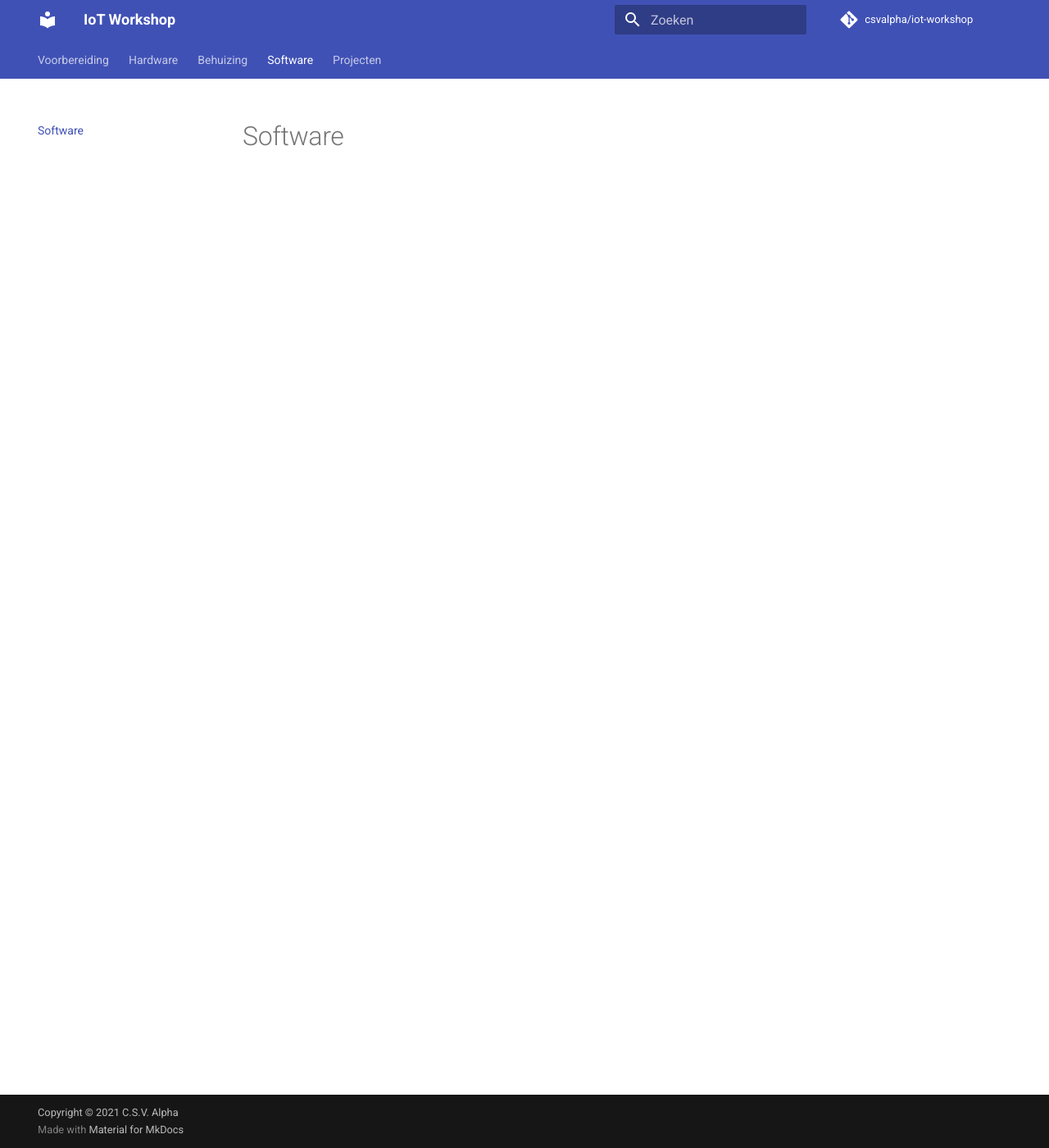
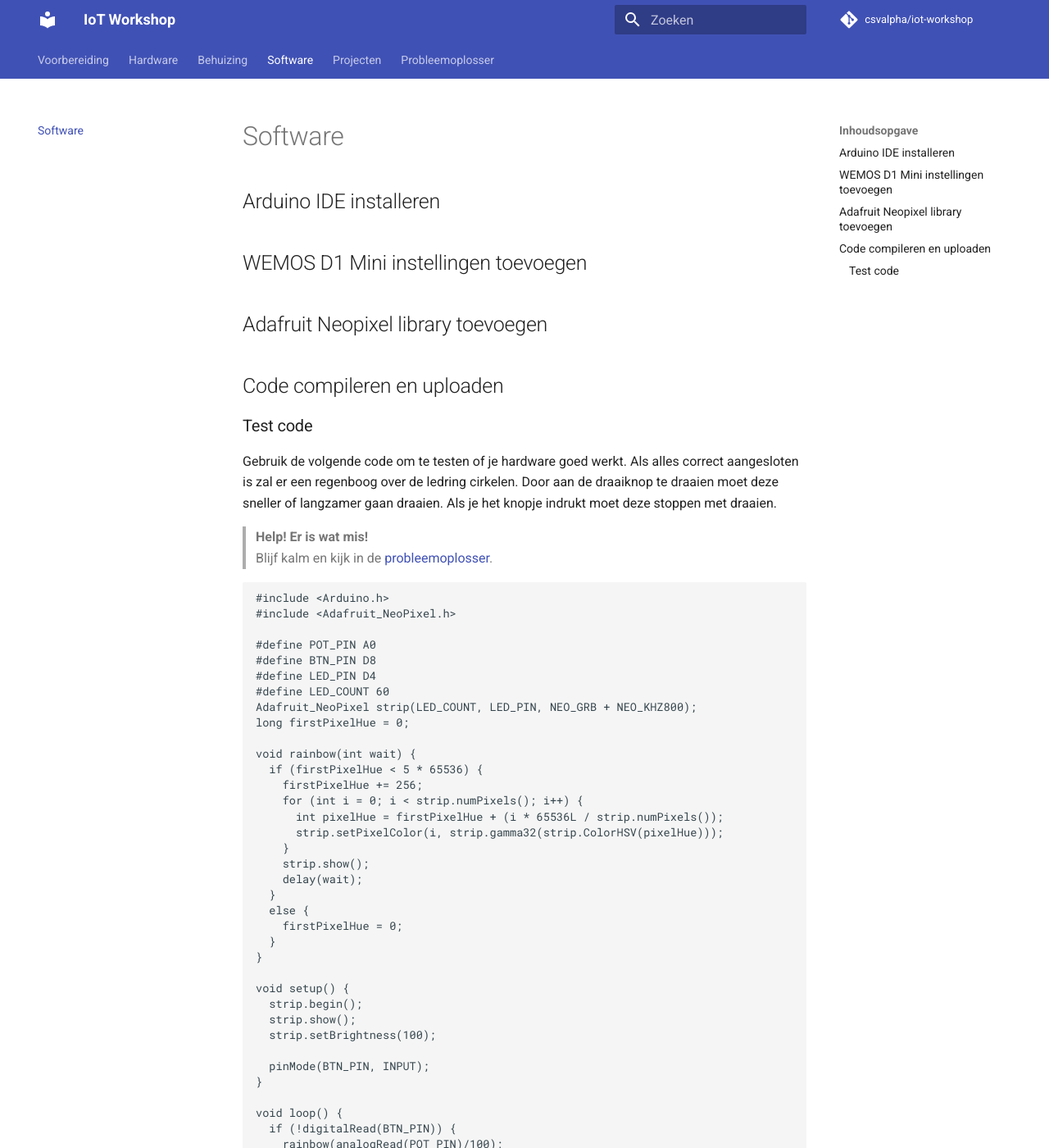
Before and after one commit to csvalpha/iot-workshop, an MkDocs documentation site: the page built from docs/software.md, in a window 1280 px wide and 1400 px high. Shown: the whole window at 82% size. Built offline with MkDocs 1.6.1 and Material for MkDocs 9.7.7, drawn with Linux system fonts in a browser that asks for light colours; comment, search, counter and statistics services are not loaded; some of the changed text lies outside the part shown.

Commit message:
Add basic software manual

````diff
--- a/docs/software.md
+++ b/docs/software.md
@@ -1 +1,56 @@
 # Software
+
+## Arduino IDE installeren
+
+## WEMOS D1 Mini instellingen toevoegen
+
+## Adafruit Neopixel library toevoegen
+
+## Code compileren en uploaden
+
+### Test code
+Gebruik de volgende code om te testen of je hardware goed werkt. Als alles correct aangesloten is zal er een regenboog over de ledring cirkelen. Door aan de draaiknop te draaien moet deze sneller of langzamer gaan draaien. Als je het knopje indrukt moet deze stoppen met draaien.
+
+> **Help! Er is wat mis!**
+> Blijf kalm en kijk in de [probleemoplosser](./probleemoplosser.md).
+
+```arduino
+#include <Arduino.h>
+#include <Adafruit_NeoPixel.h>
+
+#define POT_PIN A0
+#define BTN_PIN D8
+#define LED_PIN D4
+#define LED_COUNT 60
+Adafruit_NeoPixel strip(LED_COUNT, LED_PIN, NEO_GRB + NEO_KHZ800);
+long firstPixelHue = 0;
+
+void rainbow(int wait) {
+  if (firstPixelHue < 5 * 65536) {
+    firstPixelHue += 256;
+    for (int i = 0; i < strip.numPixels(); i++) {
+      int pixelHue = firstPixelHue + (i * 65536L / strip.numPixels());
+      strip.setPixelColor(i, strip.gamma32(strip.ColorHSV(pixelHue)));
+    }
+    strip.show();
+    delay(wait);
+  }
+  else {
+    firstPixelHue = 0;
+  }
+}
+
+void setup() {
+  strip.begin();
+  strip.show();
+  strip.setBrightness(100);
+
+  pinMode(BTN_PIN, INPUT);
+}
+
+void loop() {
+  if (!digitalRead(BTN_PIN)) {
+    rainbow(analogRead(POT_PIN)/100);
+  }
+}
+```
--- a/mkdocs.yml
+++ b/mkdocs.yml
@@ -36,3 +36,4 @@
     - Wakeuplight: 'projecten/wakeuplight.md'
     - Klok: 'projecten/klok.md'
     - Agenda: 'projecten/agenda.md'
+  - Probleemoplosser: 'probleemoplosser.md'
````
Also changed, not shown: docs/index.md (+1 -0 lines), docs/probleemoplosser.md (added, +2 -0 lines), 1 other file.
